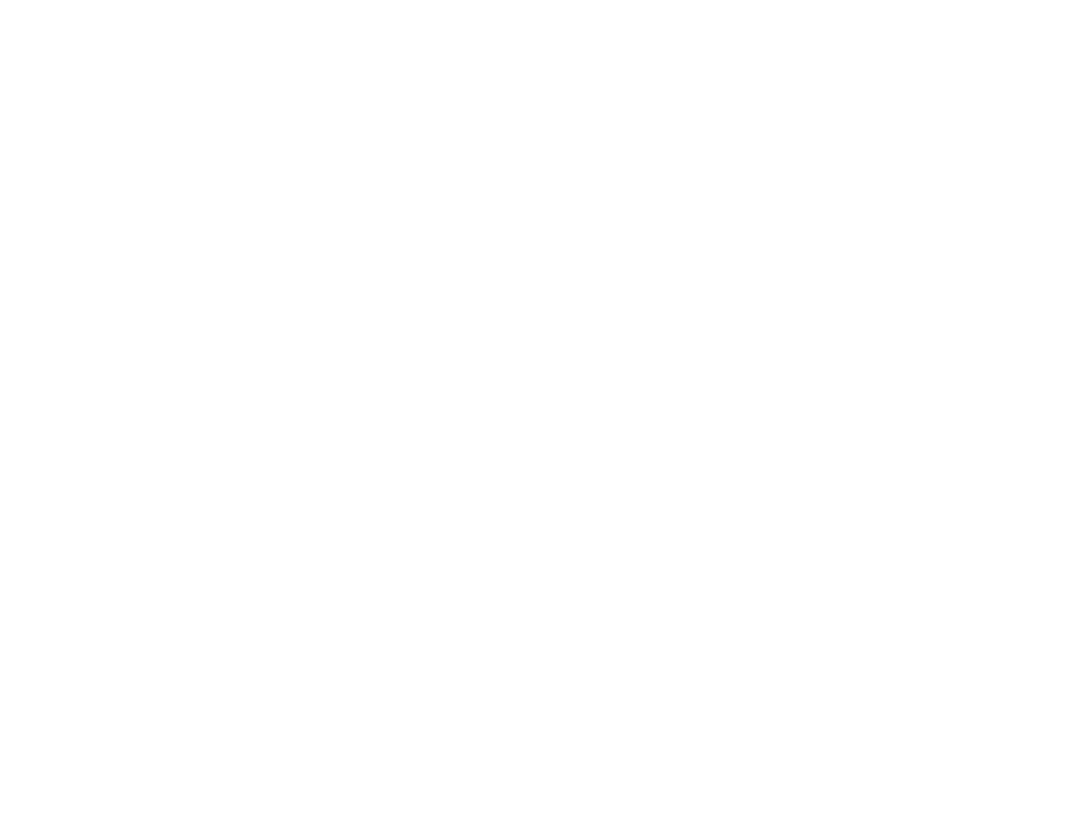
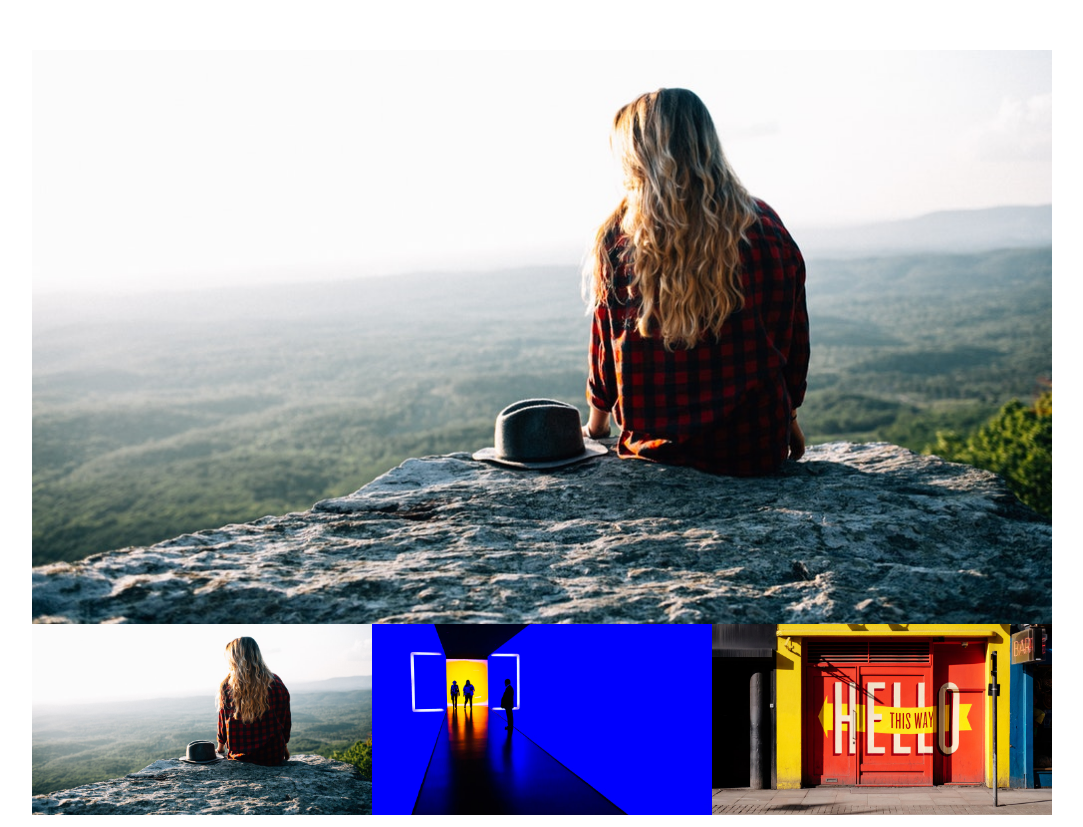
Before and after one commit to bis-study-group/vanillajs-photo-gallery, a plain HTML site: page index.html in a window 1280 px wide. Shown: the whole page, without its empty margins (98-1181 px from the left). Before the commit the page ends 800 px from the top, so only its background shows below. Drawn offline with Linux system fonts and the light colour scheme.

Commit message:
Vanilla JavaScript で画像ギャラリーを作ろう

```diff
--- a/index.html
+++ b/index.html
@@ -11,9 +11,22 @@
 
 <body>
   <main>
-    <!-- Insert code here. -->
+
+    <section class="section1">
+      <div class="main_box">
+        <img class="main_img active" id="img" src="/images/image_1.jpeg" alt="">
+      </div>
+      <div class="sub_box">
+        <img class="sub_img now" id="on" src="/images/image_1.jpeg" onclick="changeimg('/images/image_1.jpeg',this);"
+          alt=""><img class="sub_img" id="" src="/images/image_2.jpeg" onclick="changeimg('/images/image_2.jpeg',this);"
+          alt=""><img class="sub_img" id="" src="/images/image_3.jpeg" onclick="changeimg('/images/image_3.jpeg',this);"
+          alt="">
+      </div>
+    </section>
+
   </main>
-  <script src="/scripts/app.js"></script>
+  <script src="/scripts/app.js">
+  </script>
 </body>
 
 </html>
--- a/scripts/app.js
+++ b/scripts/app.js
@@ -1 +1,3 @@
-// Insert code here.
+function changeimg(url, e) {
+  document.getElementById('img').src = url;
+}
--- a/styles/app.css
+++ b/styles/app.css
@@ -1 +1,18 @@
-/* Insert code here. */
+.section1 {
+  width: 1020px;
+  margin: 0 auto;
+}
+.main_box {
+  margin: 50px 0 0 0;
+}
+.main_img {
+  width: 100%;
+}
+
+.active {
+  display: block;
+}
+
+.sub_img {
+  width: calc(100% / 3);
+}
```
